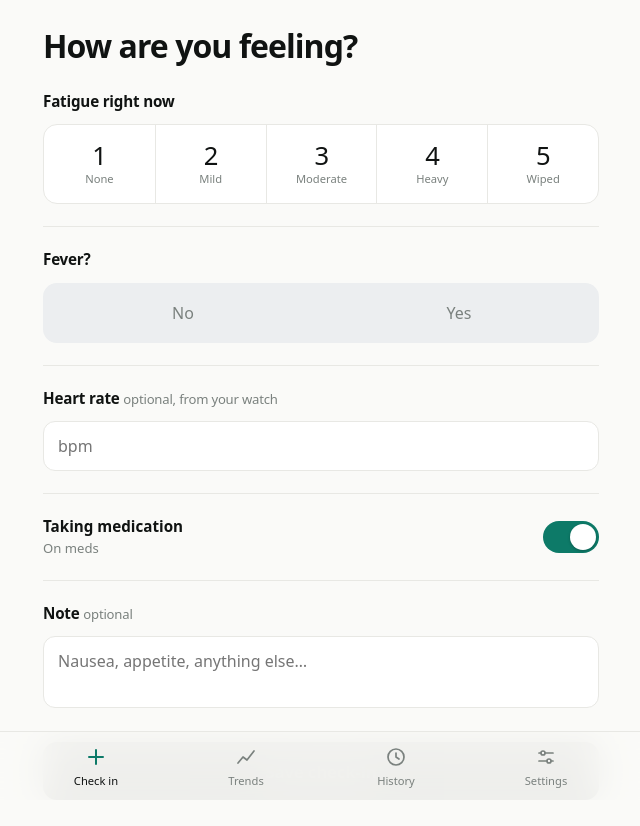
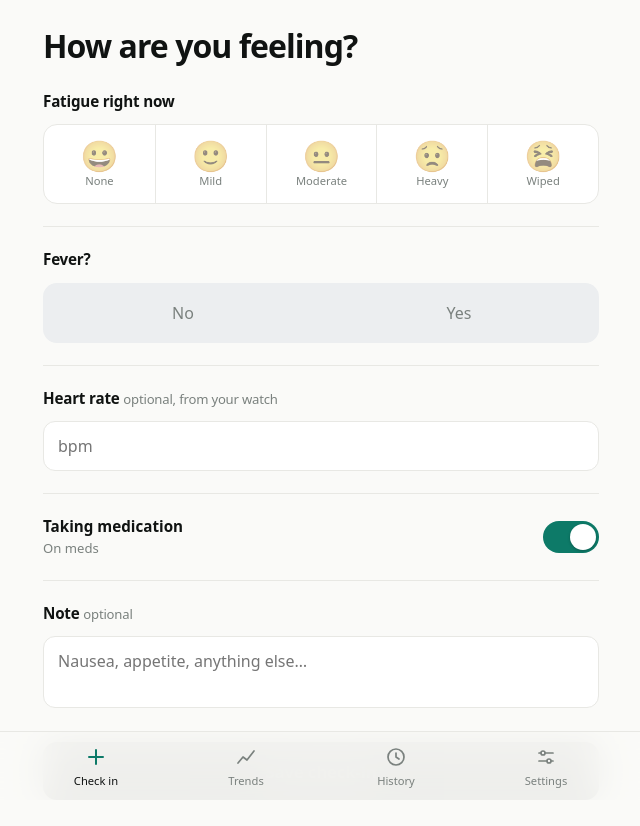
Before and after one commit to blairj09/HealthTracker, a plain HTML site: page index.html in a window 1280 px wide. Shown: the whole page, without its empty margins (319-959 px from the left). Drawn offline with Linux system fonts and the light colour scheme.

Commit message:
Restore emoji faces on the fatigue scale (#8)
Claude-Session: https://claude.ai/code/session_01WrmVQT232dbnBhpsZ7kyjT

Co-authored-by: Claude <noreply@anthropic.com>

```diff
--- a/app.js
+++ b/app.js
@@ -1,5 +1,5 @@
 const $ = s => document.querySelector(s), app = $('#app');
-const FATIGUE = [['1', 'None'], ['2', 'Mild'], ['3', 'Moderate'], ['4', 'Heavy'], ['5', 'Wiped']];
+const FATIGUE = [['😀', 'None'], ['🙂', 'Mild'], ['😐', 'Moderate'], ['😟', 'Heavy'], ['😫', 'Wiped']];
 const state = { tab: 'checkin', range: 14, draft: null, entries: [], settings: {} };
 const DEFAULTS = { sheetId: '', lastSync: 0, remind: false, perDay: 4, from: '09:00', to: '20:00' };
 
--- a/styles.css
+++ b/styles.css
@@ -25,9 +25,9 @@ label.f{display:block;margin:14px 0 6px;font-size:.82rem;color:var(--mute)}
 .scale{display:grid;grid-template-columns:repeat(5,1fr);border:1px solid var(--line);border-radius:var(--r);overflow:hidden;background:var(--card)}
 .scale button{min-height:78px;border:0;border-left:1px solid var(--line);background:none;color:var(--mute);font-size:.7rem;padding:0 2px;display:flex;flex-direction:column;align-items:center;justify-content:center;gap:2px;border-radius:0}
 .scale button:first-child{border-left:0}
-.scale button b{font-size:1.6rem;font-weight:500;color:var(--ink);letter-spacing:-.02em;line-height:1}
+.scale button b{font-size:1.9rem;font-weight:400;line-height:1;opacity:.55;filter:grayscale(.3);transition:opacity .12s}
 .scale button.on{background:var(--ink);color:var(--bg)}
-.scale button.on b{color:var(--bg)}
+.scale button.on b{opacity:1;filter:none}
 .seg{display:grid;grid-template-columns:1fr 1fr;gap:4px;padding:4px;background:var(--med);border-radius:var(--r)}
 .seg button{min-height:52px;border:0;border-radius:10px;background:none;color:var(--mute);font-size:1rem}
 .seg button.on{background:var(--card);color:var(--ink);font-weight:600;box-shadow:0 1px 2px rgba(0,0,0,.12),0 0 0 1px var(--line)}
```
